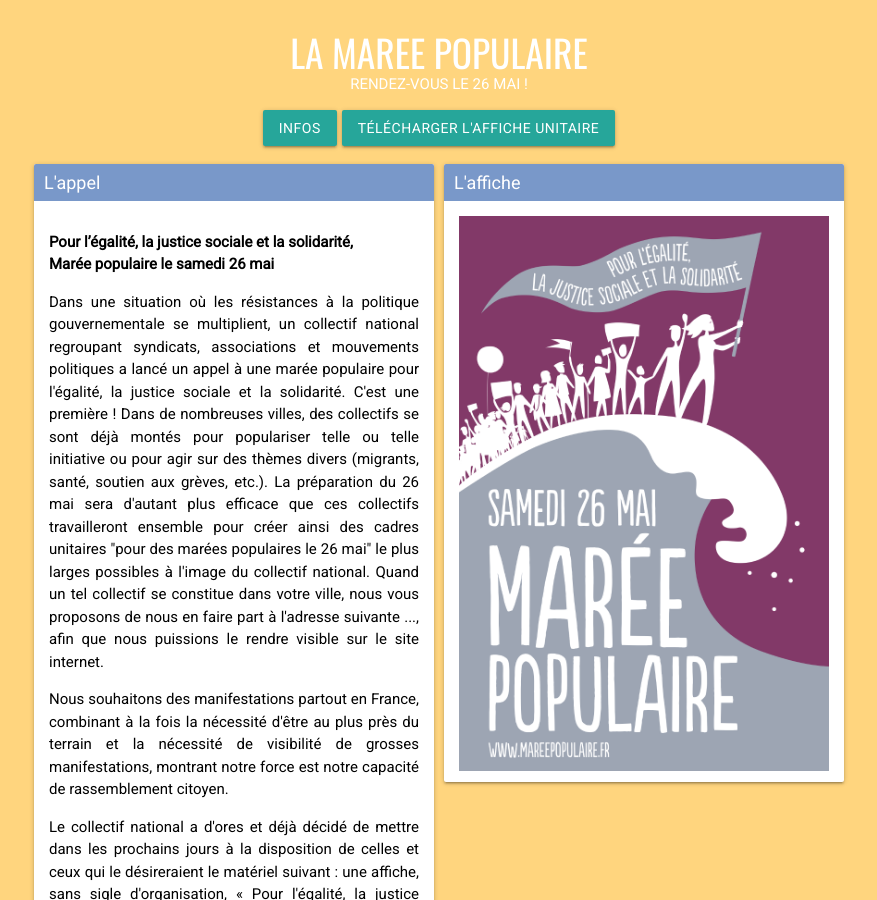
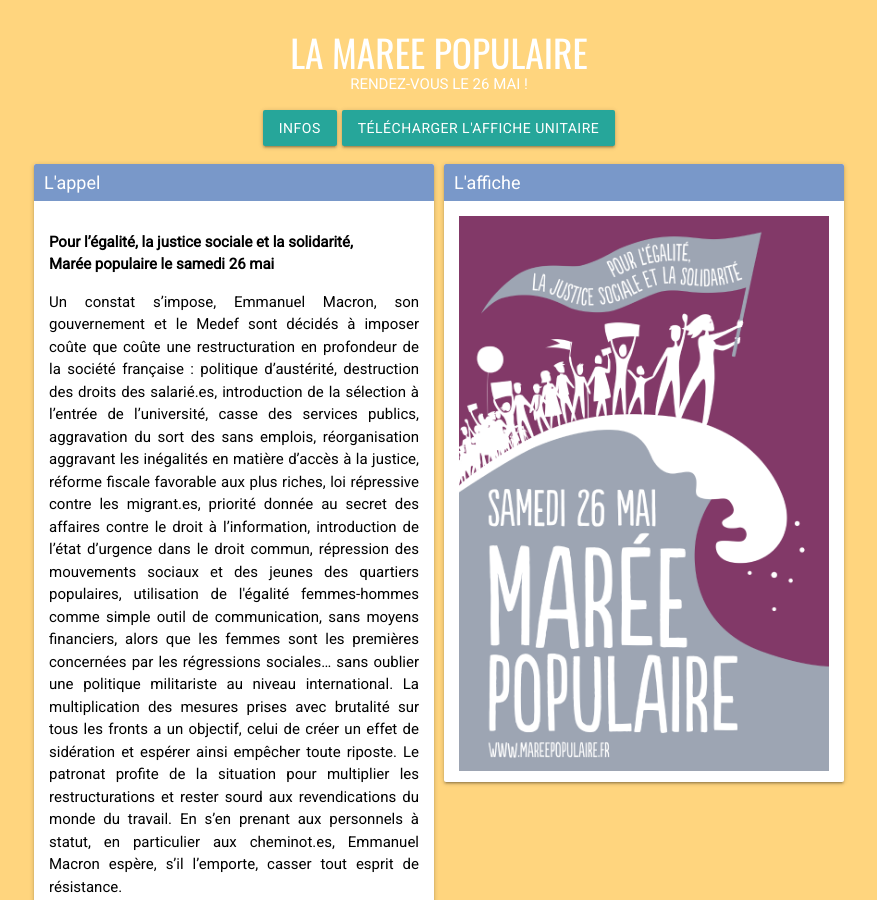
Before and after one commit to tonygoussot/mareepopulaire, a Jekyll site: the page built from index.html, in a window 1280 px wide and 900 px high. Shown: the whole window, without its empty margins (201-1078 px from the left). Built offline with Jekyll 4.4.1, drawn with Linux system fonts in a browser that asks for light colours; nearby versions of some CDN libraries; comment, search, counter and statistics services are not loaded; some of the changed text lies outside the part shown.

Commit message:
correction appel

```diff
--- a/index.html
+++ b/index.html
@@ -15,14 +15,16 @@
         </b>
         </p>
         <p>
-          Dans une situation où les résistances à la politique gouvernementale se multiplient, un collectif national regroupant syndicats, associations et mouvements politiques a lancé un appel à une marée populaire pour l'égalité, la justice sociale et la solidarité. C'est une première ! Dans de nombreuses villes, des collectifs se sont déjà montés pour populariser telle ou telle initiative ou pour agir sur des thèmes divers (migrants, santé, soutien aux grèves, etc.). La préparation du 26 mai sera d'autant plus efficace que ces collectifs travailleront ensemble pour créer ainsi des cadres unitaires "pour des marées populaires le 26 mai" le plus larges possibles à l'image du collectif national. Quand un tel collectif se constitue dans votre ville, nous vous proposons de nous en faire part à l'adresse suivante ..., afin que nous puissions le rendre visible sur le site internet.
+          Un constat s’impose, Emmanuel Macron, son gouvernement et le  Medef sont décidés à imposer coûte que coûte une restructuration en profondeur de la société française : politique d’austérité, destruction des droits des salarié.es, introduction de la sélection à l’entrée de l’université, casse des services publics, aggravation du sort des sans emplois, réorganisation aggravant les inégalités en matière d’accès à la justice, réforme fiscale favorable aux plus riches, loi répressive contre les migrant.es, priorité donnée au secret des affaires contre le droit à l’information, introduction de l’état d’urgence dans le droit commun, répression des mouvements sociaux et des jeunes des quartiers populaires, utilisation de l'égalité femmes-hommes comme simple outil de communication, sans moyens financiers, alors que les femmes sont les premières concernées par les régressions sociales… sans oublier une politique militariste au niveau international. La multiplication des mesures prises avec brutalité sur tous les fronts a un objectif, celui de créer un effet de sidération et espérer ainsi empêcher toute riposte. Le patronat profite de la situation pour multiplier les restructurations et rester sourd aux revendications du monde du travail. En s’en prenant aux personnels à statut, en particulier aux cheminot.es, Emmanuel Macron espère, s’il l’emporte, casser tout esprit de résistance.
         </p>
         <p>
-          Nous souhaitons des manifestations partout en France, combinant à la fois la nécessité d'être au plus près du terrain et la nécessité de visibilité de grosses manifestations, montrant notre force est notre capacité de rassemblement citoyen.
+          Ce coup de force peut échouer, car les mobilisations se multiplient dans le pays, chacune avec sa spécificité : journée nationale d’action, grèves, occupation d’universités, manifestations… Il appartient évidemment aux organisations syndicales de décider, avec les personnels concernés, de leurs formes d’action. Chacune d’entre elles a, a priori, des ressorts différents, mais au-delà de tel ou tel aspect, ce dont il est question concerne la nature même de la société dans laquelle nous voulons vivre. Voulons-nous vivre dans une société où les droits sociaux seraient réduits à néant, où les services publics et la sécurité sociale auraient disparu, où l’inégalité de traitement des territoires serait la règle, où l’accès à l’université serait de plus en plus réduit, où les lanceuses et lanceurs d’alerte et journalistes seraient bâillonnés, où les défis écologiques seraient soumis aux intérêts de la finance, où le logement, les HLM et les locataires seraient marchandises, où la lutte contre les discriminations se réduit à des discours ? Ou, au contraire, voulons-nous une société plus juste, plus solidaire, plus démocratique, plus égalitaire avec un meilleur partage des richesses ? Tel est l’enjeu.
         </p>
         <p>
-          Le collectif national a d'ores et déjà décidé de mettre dans les prochains jours à la disposition de celles et ceux qui le désireraient le matériel suivant : une affiche, sans sigle d'organisation, « Pour l'égalité, la justice sociale et la solidarité, marée populaire le samedi 26 mai », des bandeaux s'ajouteront pour indiquer le lieu de départ de la manifestation ; un tract reprenant le texte d'appel avec les organisations qui soutiennent l'initiative ; la mise en place d'un site.<br/>
-          Face à un gouvernement qui veut passer en force, créons les conditions de la réussite du 26 mai. Notre unité et notre détermination sont les clefs du succès.
+          Le gouvernement espère que ces mobilisations sectorielles restent isolées et qu’il pourra les défaire les unes après les autres en tenant bon, en les laissant s’épuiser ou en les réprimant. Affichant sa détermination, il espère ainsi nous décourager. Il se trompe, comme le montre la multiplication des collectifs citoyens en lien avec les salarié.es, les retraité.es et les étudiant.es ainsi que le succès de la solidarité aux grévistes, notamment à ceux de la SNCF. Il s’agit maintenant d’aller plus loin et, toutes et tous ensemble, d’affirmer dans la rue que des alternatives existent, que nous ne nous résignons pas au sort que nous promet ce gouvernement. Il fait la sourde oreille, il faut le forcer à nous entendre et à retirer ses projets.
+        </p>
+        <p>
+          Dans le respect de nos champs d’interventions respectifs, nous voulons aller au-delà de toutes les mobilisations positives qui existent déjà et rassembler toutes les forces sociales, syndicales, associatives, politiques pour construire et réussir ensemble un grand rendez-vous citoyen. Partout en France organisons le samedi 26 mai une marée populaire pour l’égalité, la justice sociale et la solidarité.
         </p>
       </div>
     </div>
```
